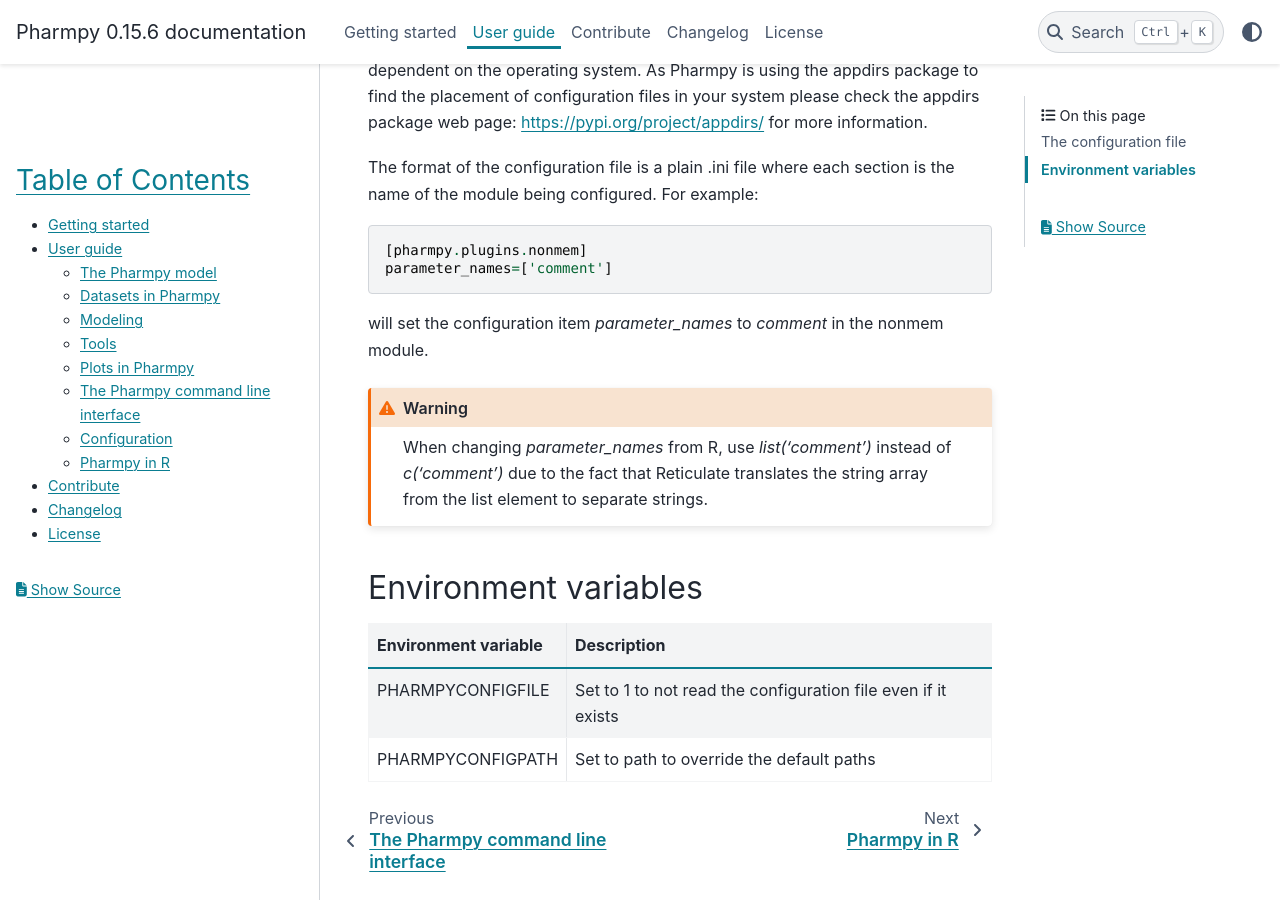
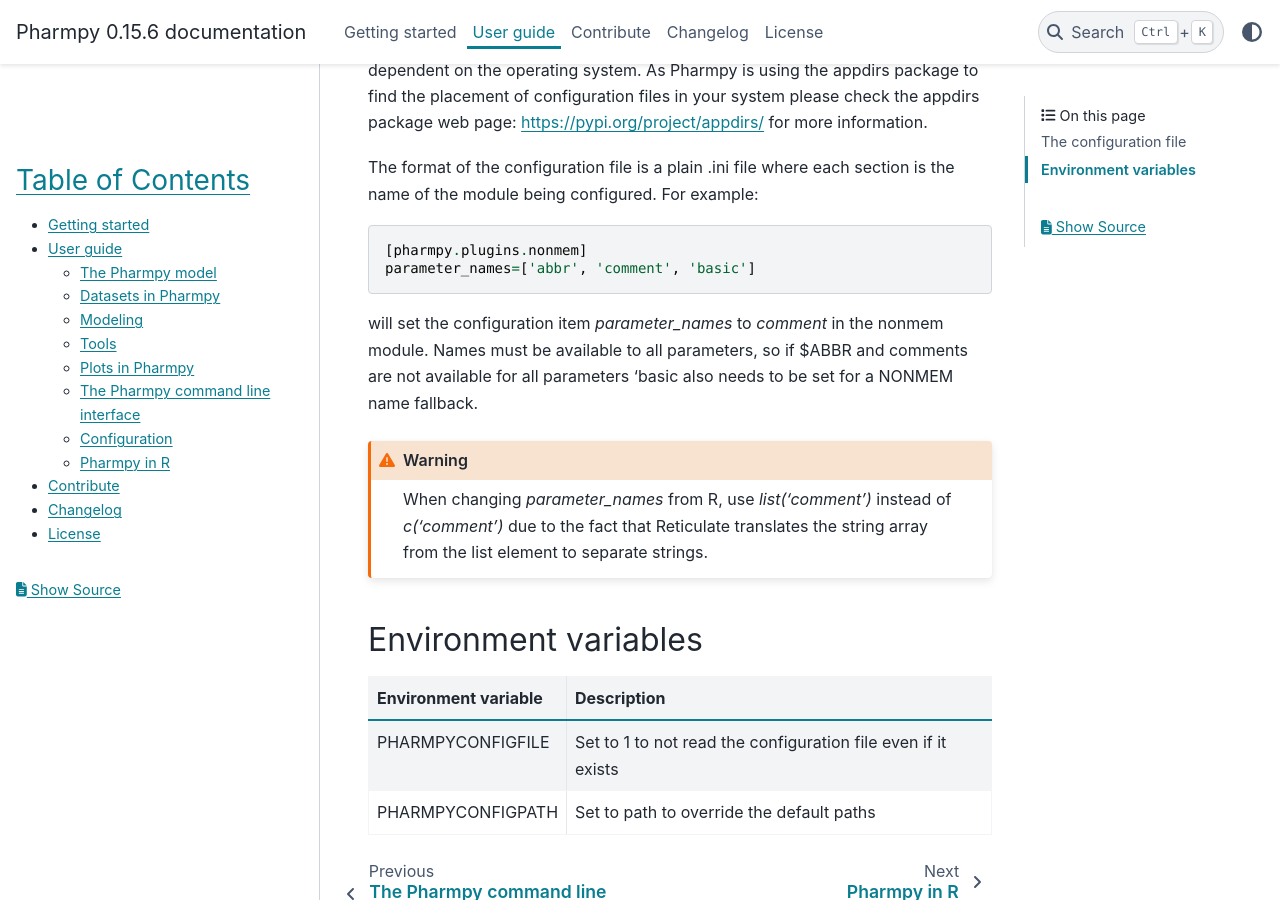
Before and after one commit to pharmpy/pharmpy, a Sphinx documentation site: the page built from docs/configuration.rst, in a window 1280 px wide and 900 px high, scrolled down 356 px. Built offline with Sphinx 7.4.7 and the PyData theme 0.15.4, drawn with Linux system fonts in a browser that asks for light colours; pages that are not in the unit, such as notebooks, are missing from menus.

Commit message:
Updated error message for if all parameter names are not covered by config, documentation for parameter_names

```diff
--- a/docs/configuration.rst
+++ b/docs/configuration.rst
@@ -18,9 +18,11 @@
 .. code-block::
 
    [pharmpy.plugins.nonmem]
-   parameter_names=['comment']
+   parameter_names=['abbr', 'comment', 'basic']
 
-will set the configuration item `parameter_names` to `comment` in the nonmem module.
+will set the configuration item `parameter_names` to `comment` in the nonmem module. Names must be available to all
+parameters, so if $ABBR and comments are not available for all parameters 'basic also needs to be set for a NONMEM name
+fallback.
 
 .. warning::
    When changing `parameter_names` from R, use `list('comment')` instead of `c('comment')` due to the fact that
```
Also changed, not shown: 1 other file.
